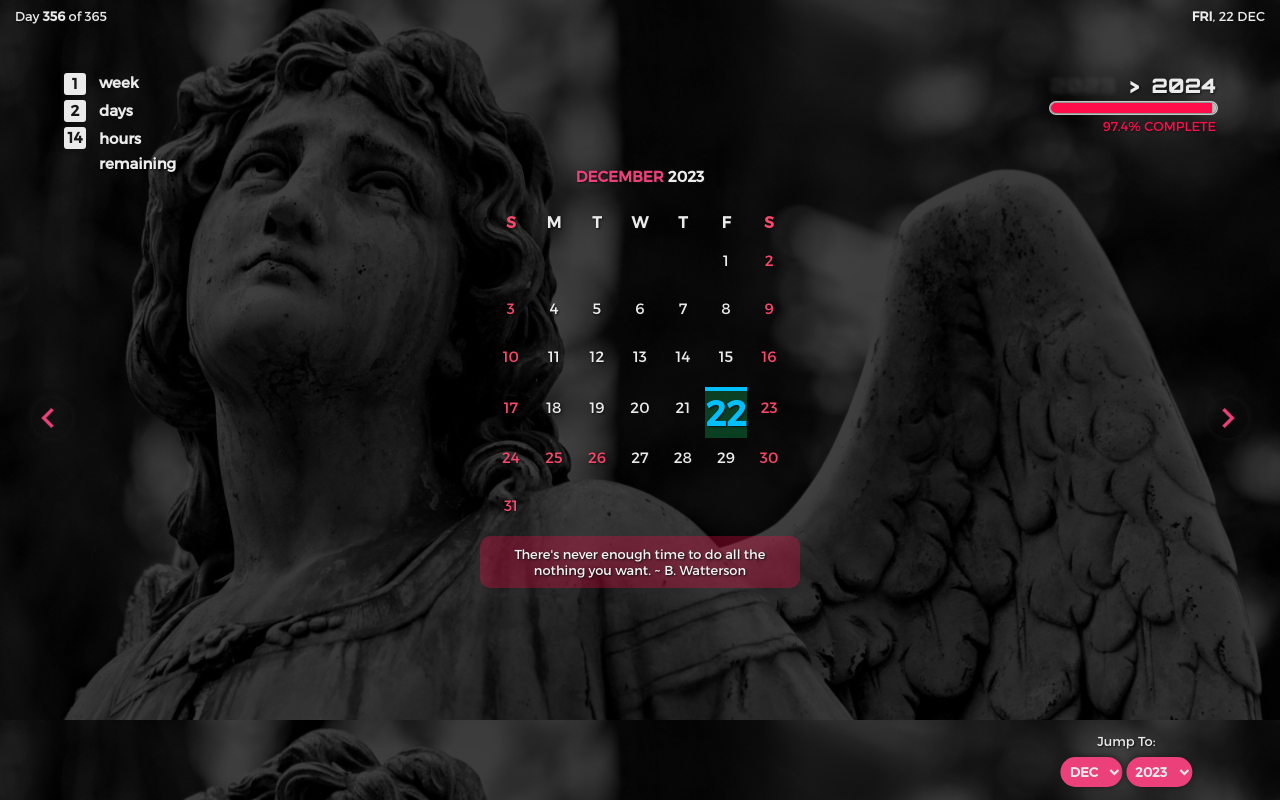
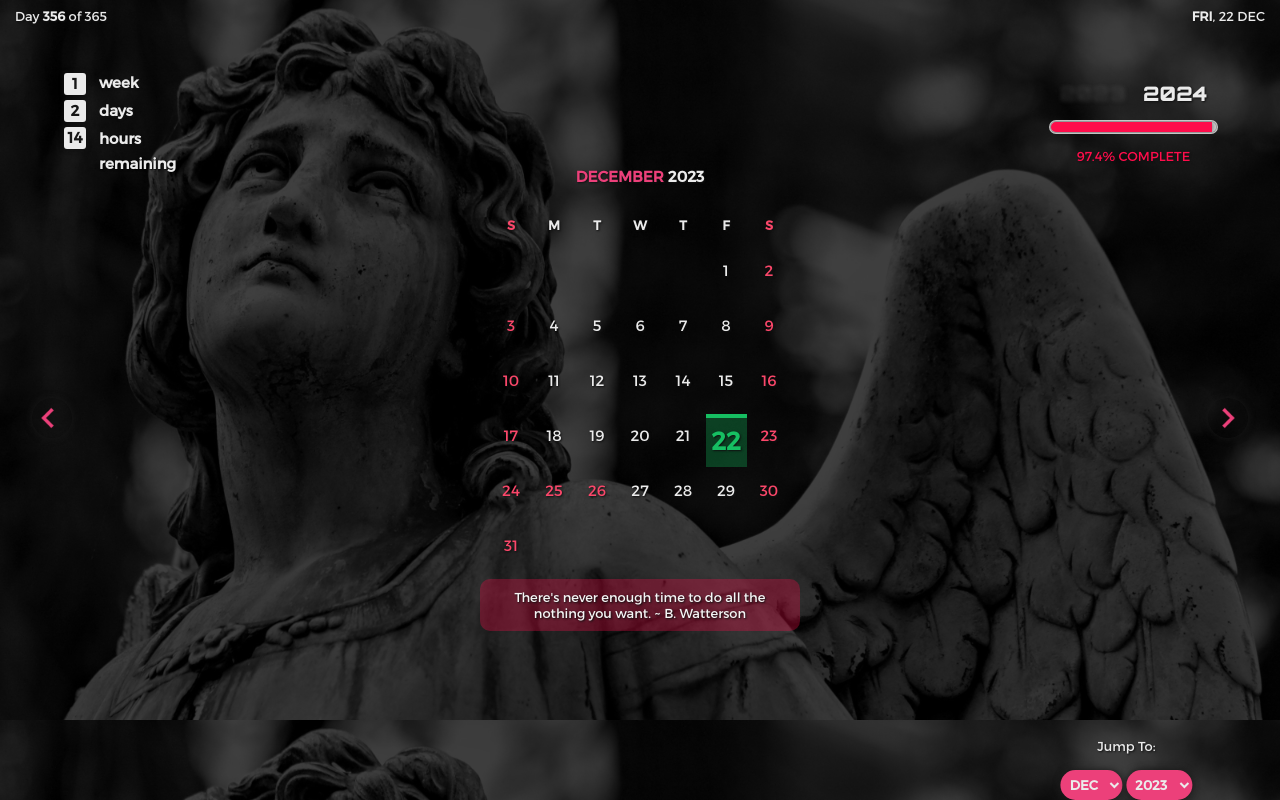
Before and after one commit to sbonelosth/tymm, a plain HTML site: page index.html in a window 1280 px wide. Drawn offline with Linux system fonts and the light colour scheme.

```diff
--- a/js/calender_script.js
+++ b/calender_script.js
@@ -88,7 +88,7 @@ function showCalendar(month, year) {
         let cellTxt = document.createTextNode(date);
 
         // Color today's date and label events.
-        if (date === today.getDate() && year === today.getFullYear() && month === today.getMonth()) {
+        if (date === today.getDate() && month === today.getMonth()) {
           // January, February event labels.
           if (today.getMonth() === 0) {
             if (today.getDate() === 1) q(".event-label").innerHTML = "Happy New Year, make it count.";
--- a/index.html
+++ b/index.html
@@ -1,11 +1,11 @@
-<html>
-
+<!DOCTYPE html>
+<html lang="en">
 <head>
     <title></title>
     <meta charset="utf-8" />
-    <meta name="viewport" content="width=device-width, initial-scale=1.0, maximum-scale=1.0, maximum-scale=1.0, user-scalable=no" />
-    <script src="./js/script.js"></script>
-    <link rel="stylesheet" href="./css/style.css" />
+    <meta name="viewport"
+        content="width=device-width, initial-scale=1.0, maximum-scale=1.0, maximum-scale=1.0, user-scalable=no" />
+    <link rel="stylesheet" href="style.css" />
 </head>
 
 <body>
@@ -50,11 +50,13 @@
             </div>
             <div class="rem-text">remaining</div>
         </div>
-        <div class="from-to-year">
-        </div>
-        <div class="year-progress">
-        </div>
-        <div class="progress-count">
+        <div class="progress-bar-container">
+            <div class="from-to-year">
+            </div>
+            <div class="year-progress">
+            </div>
+            <div class="progress-count">
+            </div>
         </div>
     </div>
 
@@ -65,7 +67,8 @@
 
     <div class="container col-sm-4 col-md-7 col-lg-4 mt-5">
         <div class="card">
-            <h3 class="card-header" id="month-year" onclick="showCalendar(new Date().getMonth(), new Date().getFullYear());"></h3>
+            <h3 class="card-header" id="month-year"
+                onclick="showCalendar(new Date().getMonth(), new Date().getFullYear());"></h3>
             <table class="table table-bordered table-responsive-sm" id="calendar">
                 <thead>
                     <tr>
@@ -105,12 +108,12 @@
         </select>
     </form>
     <script>
-        (function() {
+        (function () {
             var year_start = 1971;
             var year_end = (new Date).getFullYear(); //current year
             var selected_year = 1992; // 0 first option
 
-            var option = `<option>${year_start-1}</option>`; //first option
+            var option = `<option>${year_start - 1}</option>`; //first option
 
             for (var i = 0; i <= (2070 - year_start); i++) {
                 var year = (year_start + i);
@@ -120,8 +123,8 @@
             document.getElementById('year').innerHTML = option;
         })();
     </script>
-    <script src="./js/script.js"></script>
-    <script src="./js/calender_script.js"></script>
+    <script src="script.js"></script>
+    <script src="calender_script.js"></script>
 </body>
 
 </html>
--- a/js/script.js
+++ b/script.js
@@ -10,12 +10,9 @@ function clock() {
     return new Date(year, month + 1, 0).getDate();
   };
 
-  let yearDays = 367 - new Date(currentYear, 0, 367).getDate();
-  let monthDays = 32 - new Date(currentYear, currentMonth, 32).getDate();
-
   // Constant variables
+  const yearDays = 367 - new Date(currentYear, 0, 367).getDate();
   const daySeconds = 86400;
-  const weekSeconds = 7 * daySeconds;
   const hourSeconds = 3600;
   const minSeconds = 60;
 
@@ -126,7 +123,7 @@ function clock() {
   nextYear.innerHTML = "<div class='progress-bar'></div>";
 
   let yearDisplay = q(".from-to-year");
-  yearDisplay.innerHTML = `<span class='dying-year'>${currentYear}</span>&nbsp;&nbsp;>&nbsp;&nbsp;<span class='pending-year'>${parseInt(currentYear + 1)}</span>`;
+  yearDisplay.innerHTML = `<span class='dying-year'>${currentYear}</span><span class='pending-year'>${parseInt(currentYear + 1)}</span>`;
 
   let progressCount = q(".progress-count");
   let fprogress = (100 * ((prog / daySeconds) / yearDays)).toFixed(1);
@@ -177,6 +174,7 @@ function clock() {
   let today = daySpan + ((date.toString().split(' ')[0]).bold() + `, </span>${currentDay} ` + (date.toString().split(' ').splice(1, 1).join(' '))).toUpperCase();
   q(".time-disp").innerHTML = `Day <b>${progressDay}</b> of ${yearDays}`;
   q(".date-disp").innerHTML = today;
+
   setInterval(clock, 1000);
 }
 
--- a/css/style.css
+++ b/style.css
@@ -1,16 +1,16 @@
 @font-face {
     font-family: montserrat;
-    src: url('../fonts/montserrat/Montserrat-Regular.otf');
+    src: url('./fonts/montserrat/Montserrat-Regular.otf');
 }
 
 @font-face {
     font-family: orbitron;
-    src: url('../fonts/orbitron/Orbitron-Black.ttf');
+    src: url('./fonts/orbitron/Orbitron-Black.ttf');
 }
 
 @font-face {
     font-family: spincycle;
-    src: url('../fonts/spincycle/spincycle_ot.otf');
+    src: url('./fonts/spincycle/spincycle_ot.otf');
 }
 
 body {
@@ -27,7 +27,7 @@ body {
     background-repeat: repeat;
     background-size: 100%;
     background-position: 0 0;
-    background-image: url("../res/timeshd.jpg");
+    background-image: url("./res/timeshd.jpg");
 }
 
 .transparent {
@@ -35,8 +35,8 @@ body {
     top: 0;
     right: 0;
     width: 100vw;
-    height: 100vw;
-    background-color: rgba(0 0 0 /75%);
+    height: 100vh;
+    background-color: rgba(0 0 0 / 75%);
     z-index: -1;
 }
 
@@ -112,6 +112,13 @@ body {
     justify-content: space-between;
 }
 
+.progress-bar-container {
+    display: flex;
+    flex-direction: column;
+    justify-content: space-around;
+    align-items: center;
+}
+
 .year-progress {
     text-align: center;
     font-size: 14px;
@@ -119,7 +126,6 @@ body {
     line-height: 65px;
     width: 165px;
     height: 10px;
-    margin-top: 25px;
     background: #EBEBEB;
     border-radius: 10px;
     box-shadow:
@@ -129,23 +135,18 @@ body {
 }
 
 .progress-bar {
-    position: relative;
     height: 10px;
-    top: 0;
     background: rgba(22, 191, 98);
     box-shadow: 0 0 10px #111;
 }
 
-.progress-count {
-    position: absolute;
-    right: 0;
-    margin-top: 40px;
-    font-size: 13px;
-}
+.progress-count { font-size: 13px; }
 
 .from-to-year {
-    position: absolute;
-    right: 0;
+    width: 100%;
+    display: flex;
+    flex-direction: row;
+    justify-content: space-around;
     font-family: orbitron;
     font-size: 20px;
 }
@@ -192,10 +193,10 @@ tbody>tr>:nth-child(1), tbody>tr>:nth-child(7n), .weekend, .event { color: #FB47
 table { margin: 0 auto; }
 
 .today-bg {
-    font-size: 35px;
+    font-size: 25px;
     padding: 0 0 5px 0;
-    color: deepskyblue;
-    border-top: 4px solid deepskyblue;
+    color: rgba(22, 191, 98);;
+    border-top: 4px solid rgba(22, 191, 98);;
     font-weight: bold;
     background: rgba(22, 191, 98, 0.3);
     transition: .4s;
@@ -227,12 +228,14 @@ button:hover { animation: opac 1s ease-out; }
     border-radius: 50%;
     width: 40px;
     height: 40px;
-    background-image: url('../res/prev50.png');
+    background-image: url('./res/prev50.png');
     background-repeat: no-repeat;
     background-size: 40px;
+    cursor: pointer;
+    -webkit-tap-highlight-color: transparent;
 }
 
-#next { background-image: url('../res/next50.png'); }
+#next { background-image: url('./res/next50.png'); }
 
 .col-sm-4 {
     height: 30px;
@@ -276,7 +279,7 @@ select {
     .container { transform: translateY(-4rem) scale(1); }
 
     body {
-        background-image: url("../res/times.jpg");
+        background-image: url("./res/times.jpg");
         background-repeat: repeat;
         background-size: 100%;
         background-position: 0 0;
@@ -289,7 +292,7 @@ select {
     .container { transform: translateY(-9rem) scale(0.8); }
 
     body {
-        background-image: url("../res/timeshd.jpg");
+        background-image: url("./res/timeshd.jpg");
         background-repeat: repeat;
         background-size: 100%;
         background-position: 0 0;
@@ -302,7 +305,7 @@ select {
     .container { transform: translateY(-8rem) scale(0.65); }
 
     body {
-        background-image: url("../res/timeshd.jpg");
+        background-image: url("./res/timeshd.jpg");
         background-repeat: repeat;
         background-size: 100%;
         background-position: 0 0;
```
Also changed, not shown: 1 other file.
